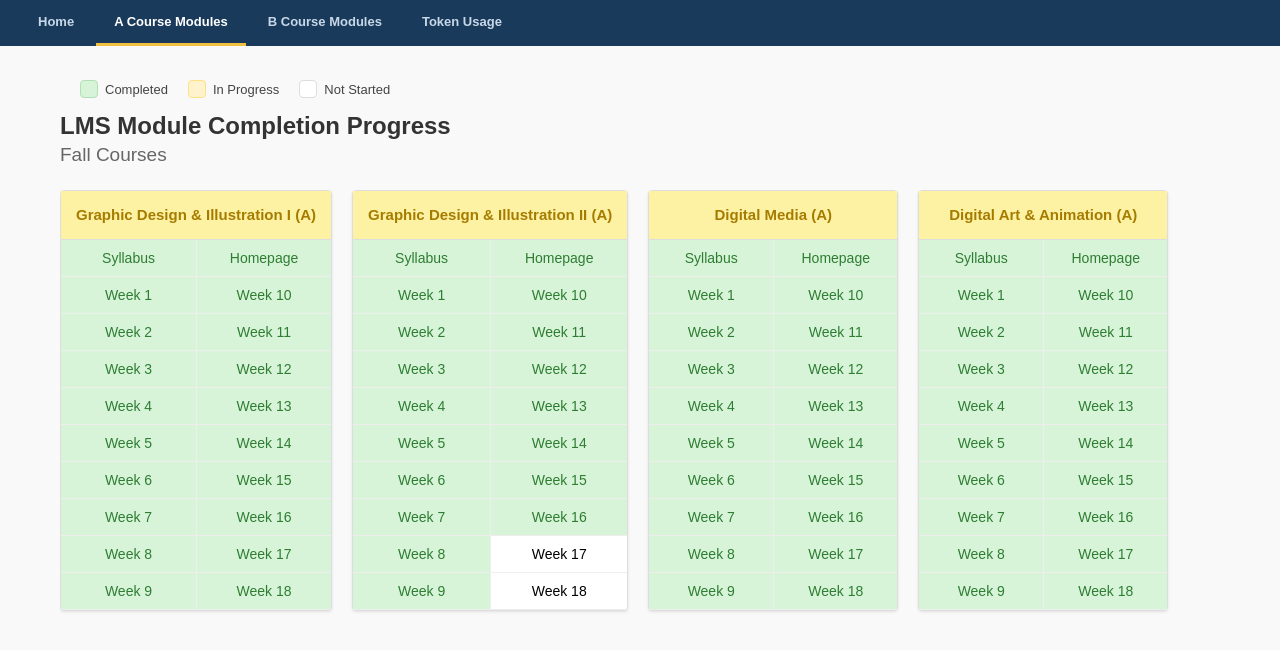
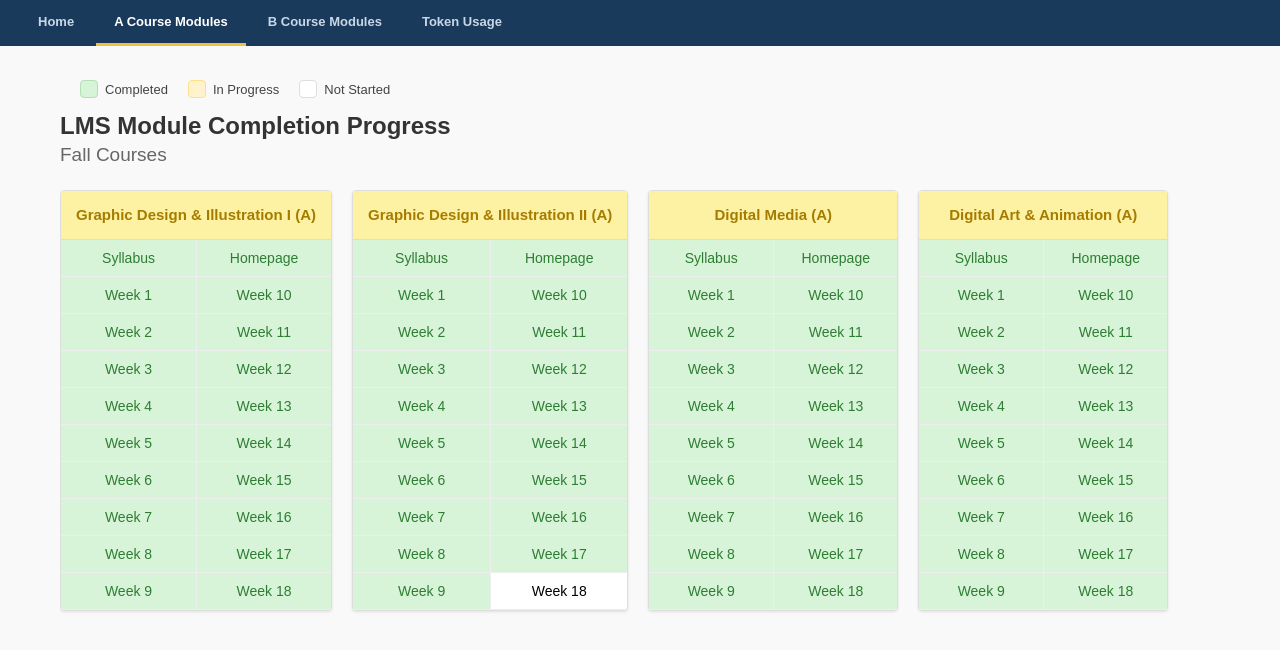
Before and after one commit to hps-idworks/harmony-course-progress, a plain HTML site: page a-courses.html in a window 1280 px wide. Drawn offline with Linux system fonts and the light colour scheme.

Commit message:
Update a-courses.html

```diff
--- a/a-courses.html
+++ b/a-courses.html
@@ -110,7 +110,7 @@
 <div class="item completed">Week 7</div>
 <div class="item completed">Week 16</div>
 <div class="item completed">Week 8</div>
-<div class="item">Week 17</div>
+<div class="item completed">Week 17</div>
 <div class="item completed">Week 9</div>
 <div class="item">Week 18</div>
 </div>
```
